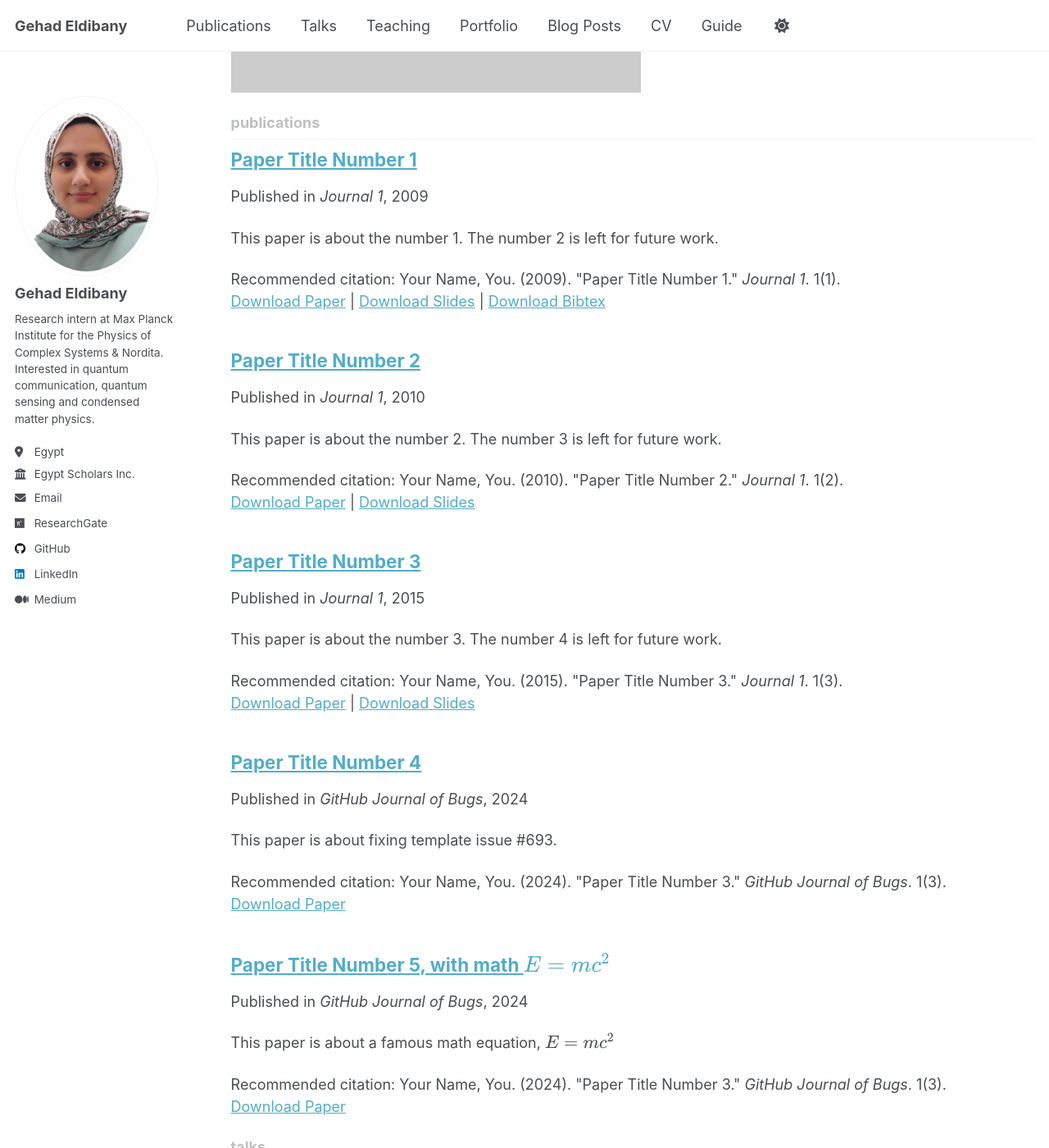
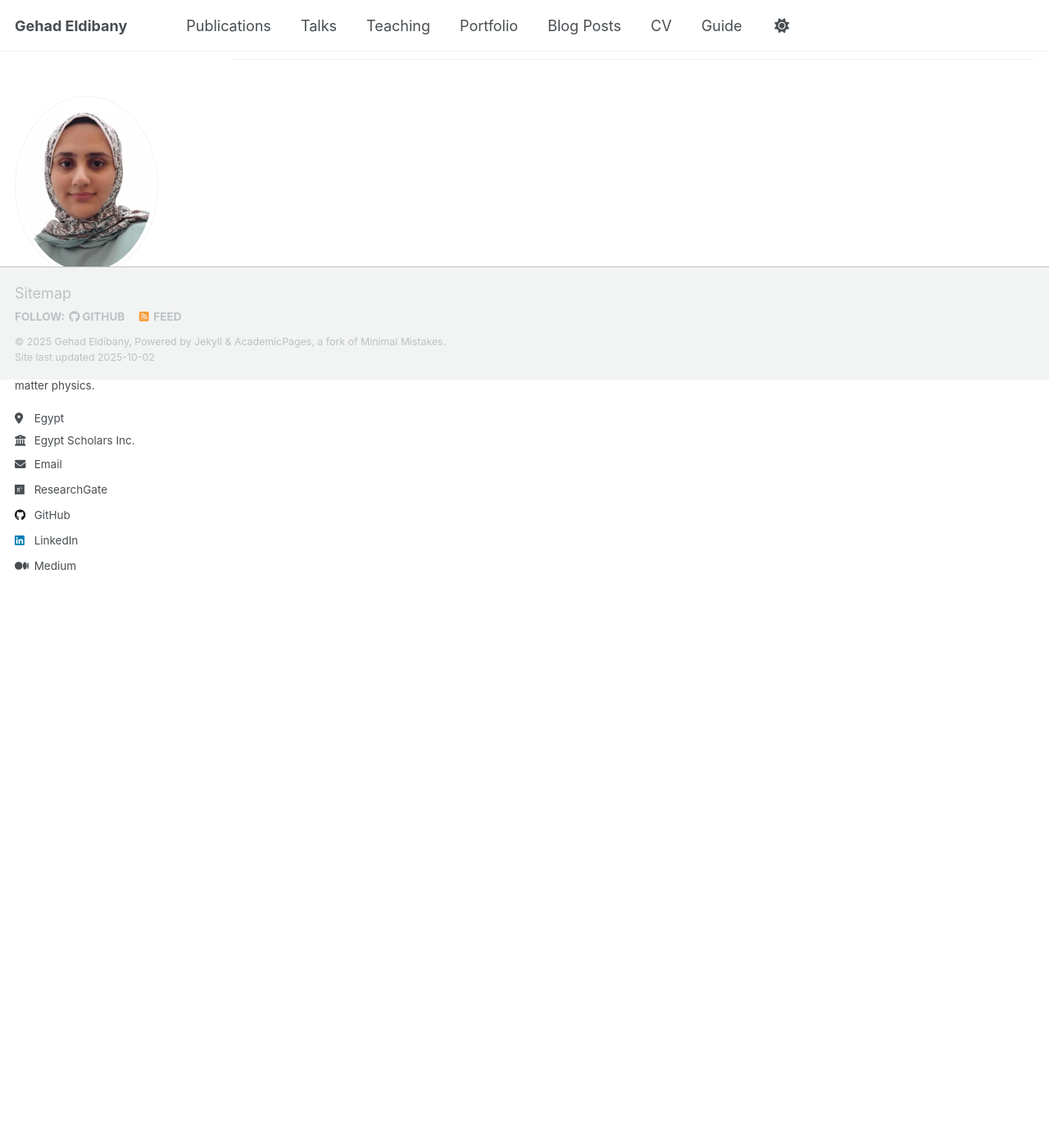
Before and after one commit to gehadibany/gehadibany.github.io, a Jekyll site: the page built from _pages/collection-archive.html, in a window 1280 px wide and 1400 px high, scrolled down 972 px. Shown: the whole window at 82% size. Built offline with Jekyll 4.4.1, drawn with Linux system fonts in a browser that asks for light colours; a script that is not in the unit is left out; some of the changed text lies outside the part shown.

Commit message:
Website updated

```diff
--- a/_config.yml
+++ b/_config.yml
@@ -25,7 +25,7 @@
   # Biographic information
   avatar           : "profile.png"
   name             : "Gehad Eldibany"
-  bio              : "Research intern at Max Planck Institute for the Physics of Complex Systems & Nordita. Interested in quantum communication, quantum sensing and condensed matter physics."
+  bio              : "Research intern at MPI-PKS & Nordita. Interested in quantum communication, quantum sensing and condensed matter physics."
   location         : "Egypt"
   employer         : "Egypt Scholars Inc."
   #uri              : # URL
--- a/_portfolio/portfolio-1.md
+++ /dev/null
@@ -1,7 +0,0 @@
----
-title: "Portfolio item number 1"
-excerpt: "Short description of portfolio item number 1<br/><img src='/images/500x300.png'>"
-collection: portfolio
----
-
-This is an item in your portfolio. It can be have images or nice text. If you name the file .md, it will be parsed as markdown. If you name the file .html, it will be parsed as HTML.
--- a/_portfolio/portfolio-2.html
+++ /dev/null
@@ -1,7 +0,0 @@
----
-title: "Portfolio item number 2"
-excerpt: "Short description of portfolio item number 2 <br/><img src='/images/500x300.png'>"
-collection: portfolio
----
-
-This is an item in your portfolio. It can be have images or nice text. If you name the file .md, it will be parsed as markdown. If you name the file .html, it will be parsed as HTML.
--- a/_publications/2009-10-01-paper-title-number-1.md
+++ /dev/null
@@ -1,14 +0,0 @@
----
-title: "Paper Title Number 1"
-collection: publications
-category: manuscripts
-permalink: /publication/2009-10-01-paper-title-number-1
-excerpt: 'This paper is about the number 1. The number 2 is left for future work.'
-date: 2009-10-01
-venue: 'Journal 1'
-slidesurl: 'http://academicpages.github.io/files/slides1.pdf'
-paperurl: 'http://academicpages.github.io/files/paper1.pdf'
-bibtexurl: 'http://academicpages.github.io/files/bibtex1.bib'
-citation: 'Your Name, You. (2009). &quot;Paper Title Number 1.&quot; <i>Journal 1</i>. 1(1).'
----
-The contents above will be part of a list of publications, if the user clicks the link for the publication than the contents of section will be rendered as a full page, allowing you to provide more information about the paper for the reader. When publications are displayed as a single page, the contents of the above "citation" field will automatically be included below this section in a smaller font.
--- a/_publications/2010-10-01-paper-title-number-2.md
+++ /dev/null
@@ -1,14 +0,0 @@
----
-title: "Paper Title Number 2"
-collection: publications
-category: manuscripts
-permalink: /publication/2010-10-01-paper-title-number-2
-excerpt: 'This paper is about the number 2. The number 3 is left for future work.'
-date: 2010-10-01
-venue: 'Journal 1'
-slidesurl: 'http://academicpages.github.io/files/slides2.pdf'
-paperurl: 'http://academicpages.github.io/files/paper2.pdf'
-citation: 'Your Name, You. (2010). &quot;Paper Title Number 2.&quot; <i>Journal 1</i>. 1(2).'
----
-
-The contents above will be part of a list of publications, if the user clicks the link for the publication than the contents of section will be rendered as a full page, allowing you to provide more information about the paper for the reader. When publications are displayed as a single page, the contents of the above "citation" field will automatically be included below this section in a smaller font.
--- a/_publications/2015-10-01-paper-title-number-3.md
+++ /dev/null
@@ -1,14 +0,0 @@
----
-title: "Paper Title Number 3"
-collection: publications
-category: manuscripts
-permalink: /publication/2015-10-01-paper-title-number-3
-excerpt: 'This paper is about the number 3. The number 4 is left for future work.'
-date: 2015-10-01
-venue: 'Journal 1'
-slidesurl: 'http://academicpages.github.io/files/slides3.pdf'
-paperurl: 'http://academicpages.github.io/files/paper3.pdf'
-citation: 'Your Name, You. (2015). &quot;Paper Title Number 3.&quot; <i>Journal 1</i>. 1(3).'
----
-
-The contents above will be part of a list of publications, if the user clicks the link for the publication than the contents of section will be rendered as a full page, allowing you to provide more information about the paper for the reader. When publications are displayed as a single page, the contents of the above "citation" field will automatically be included below this section in a smaller font.
--- a/_publications/2025-06-08-paper-title-number-5.md
+++ /dev/null
@@ -1,13 +0,0 @@
----
-title: "Paper Title Number 5, with math $$E=mc^2$$"
-collection: publications
-category: conferences
-permalink: /publication/2024-02-17-paper-title-number-4
-excerpt: 'This paper is about a famous math equation, $$E=mc^2$$'
-date: 2024-02-17
-venue: 'GitHub Journal of Bugs'
-paperurl: 'http://academicpages.github.io/files/paper3.pdf'
-citation: 'Your Name, You. (2024). &quot;Paper Title Number 3.&quot; <i>GitHub Journal of Bugs</i>. 1(3).'
----
-
-Using [MathJax](https://www.mathjax.org/) in the description is supported - $$E=mc^2$$ - however, the use must be mindful that the default delimiters are `$$...$$` and `\\[...\\]` which differs from the `$...$` that is typically expected.
--- a/_teaching/2014-spring-teaching-1.md
+++ /dev/null
@@ -1,20 +0,0 @@
----
-title: "Teaching experience 1"
-collection: teaching
-type: "Undergraduate course"
-permalink: /teaching/2014-spring-teaching-1
-venue: "University 1, Department"
-date: 2014-01-01
-location: "City, Country"
----
-
-This is a description of a teaching experience. You can use markdown like any other post.
-
-Heading 1
-======
-
-Heading 2
-======
-
-Heading 3
-======
--- a/_teaching/2015-spring-teaching-2.md
+++ /dev/null
@@ -1,20 +0,0 @@
----
-title: "Teaching experience 2"
-collection: teaching
-type: "Workshop"
-permalink: /teaching/2015-spring-teaching-1
-venue: "University 1, Department"
-date: 2015-01-01
-location: "City, Country"
----
-
-This is a description of a teaching experience. You can use markdown like any other post.
-
-Heading 1
-======
-
-Heading 2
-======
-
-Heading 3
-======
```
Also changed, not shown: _publications/2024-02-17-paper-title-number-4.md (deleted, +0 -13 lines).
